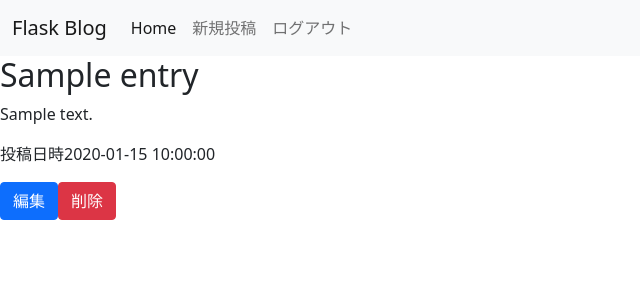
After one commit to yuto-moriizumi/flask-practice, a Flask app: page /entries/1 in a window 1280 px wide. The commit adds this page. Shown: the top 300 px of the page, without its empty margins (0-640 px from the left). Run offline with Flask 2, Linux system fonts and the light colour scheme; the visitor is signed in with stand-in values (Sample User, id 1); tables that the repository leaves empty hold one stand-in row (values such as "Sample post"); some libraries are stand-ins or nearby versions.

Commit message:
CRUD完成

```diff
--- a/flask_blog/__init__.py
+++ b/flask_blog/__init__.py
@@ -5,4 +5,4 @@ app = Flask(__name__)
 app.config.from_object('flask_blog.config')
 db = SQLAlchemy(app)
 
-import flask_blog.views
+from flask_blog.views import views,entries
--- a/flask_blog/models/entries.py
+++ b/flask_blog/models/entries.py
@@ -5,9 +5,9 @@ from datetime import datetime
 class Entry(db.Model):
     __tablename__ = "entries"
     id = db.Column(db.Integer, primary_key=True)
-    title = db.Column(db, String(50), unique=True)
+    title = db.Column(db.String(50), unique=True)
     text = db.Column(db.Text)
-    created_at = db.Column(db.Datetime)
+    created_at = db.Column(db.DateTime)
 
     def __init__(self, title=None, text=None):
         self.title = title
--- /dev/null
+++ b/flask_blog/templates/entries/show.html
@@ -0,0 +1,14 @@
+{% extends "layout.html" %}
+{% block body %}
+<h2>{{entry.title}}</h2>
+<p>{{entry.text}}</p>
+<p>投稿日時{{entry.created_at}}</p>
+<div class="btn-group">
+    <form action="{{ url_for('edit_entry',id=entry.id)}}" method="GET">
+        <button type="submit" class="btn btn-primary">編集</button>
+    </form>
+    <form action="{{ url_for('delete_entry',id=entry.id)}}" method="POST">
+        <button type="submit" class="btn btn-danger ml-3">削除</button>
+    </form>
+</div>
+{% endblock %}
--- a/flask_blog/templates/layout.html
+++ b/flask_blog/templates/layout.html
@@ -36,6 +36,9 @@
                     </li>
                     {% else %}
                     <li class="nav-item">
+                        <a class="nav-link" href="{{url_for('new_entry')}}">新規投稿</a>
+                    </li>
+                    <li class="nav-item">
                         <a class="nav-link" href="{{url_for('logout')}}">ログアウト</a>
                     </li>
                     {% endif %}
--- /dev/null
+++ b/flask_blog/views/entries.py
@@ -0,0 +1,62 @@
+from flask import request, redirect, url_for, render_template, flash, session
+from flask_blog import app,db
+from flask_blog.models.entries import Entry
+
+@app.route('/')
+def show_entries():
+    if not session.get('logged_in'):
+        return redirect(url_for('login'))
+    entries=Entry.query.order_by(Entry.id.desc()).all()
+    return render_template("entries/index.html",entries=entries)
+
+@app.route("/entries/new",methods=['GET'])
+def new_entry():
+    if not session.get("logged_in"):
+        return redirect(url_for("login"))
+    return render_template("entries/new.html")
+
+@app.route("/entries",methods=['POST'])
+def add_entry():
+    if not session.get("logged_in"):
+        return redirect(url_for("login"))
+    entry=Entry(title=request.form["title"],text=request.form["text"])
+    db.session.add(entry)
+    db.session.commit()
+    flash("記事を投稿しました")
+    return redirect(url_for("show_entries"))
+
+@app.route('/entries/<int:id>',methods=["GET"])
+def show_entry(id):
+    if not session.get('logged_in'):
+        return redirect(url_for('login'))
+    entry=Entry.query.get(id)
+    return render_template("entries/show.html",entry=entry)
+
+@app.route('/entries/<int:id>/edit',methods=["GET"])
+def edit_entry(id):
+    if not session.get('logged_in'):
+        return redirect(url_for('login'))
+    entry=Entry.query.get(id)
+    return render_template("entries/edit.html",entry=entry)
+
+@app.route('/entries/<int:id>/update',methods=["POST"])
+def update_entry(id):
+    if not session.get('logged_in'):
+        return redirect(url_for('login'))
+    entry=Entry.query.get(id)
+    entry.title=request.form["title"]
+    entry.text=request.form["text"]
+    db.session.add(entry)
+    db.session.commit()
+    flash("記事が更新されました")
+    return redirect(url_for("show_entries"))
+
+@app.route('/entries/<int:id>/delete',methods=["POST"])
+def delete_entry(id):
+    if not session.get('logged_in'):
+        return redirect(url_for('login'))
+    entry=Entry.query.get(id)
+    db.session.delete(entry)
+    db.session.commit()
+    flash("記事が削除されました")
+    return redirect(url_for("show_entries"))
```
Also changed, not shown: flask_blog/templates/entries/edit.html (added, +15 -0 lines), flask_blog/templates/entries/index.html (+14 -1 lines), flask_blog/templates/entries/new.html (added, +14 -0 lines), flask_blog/views/views.py (renamed from flask_blog/views.py, +0 -8 lines), flask_blog/views/__init__.py (added), 1 other file.
